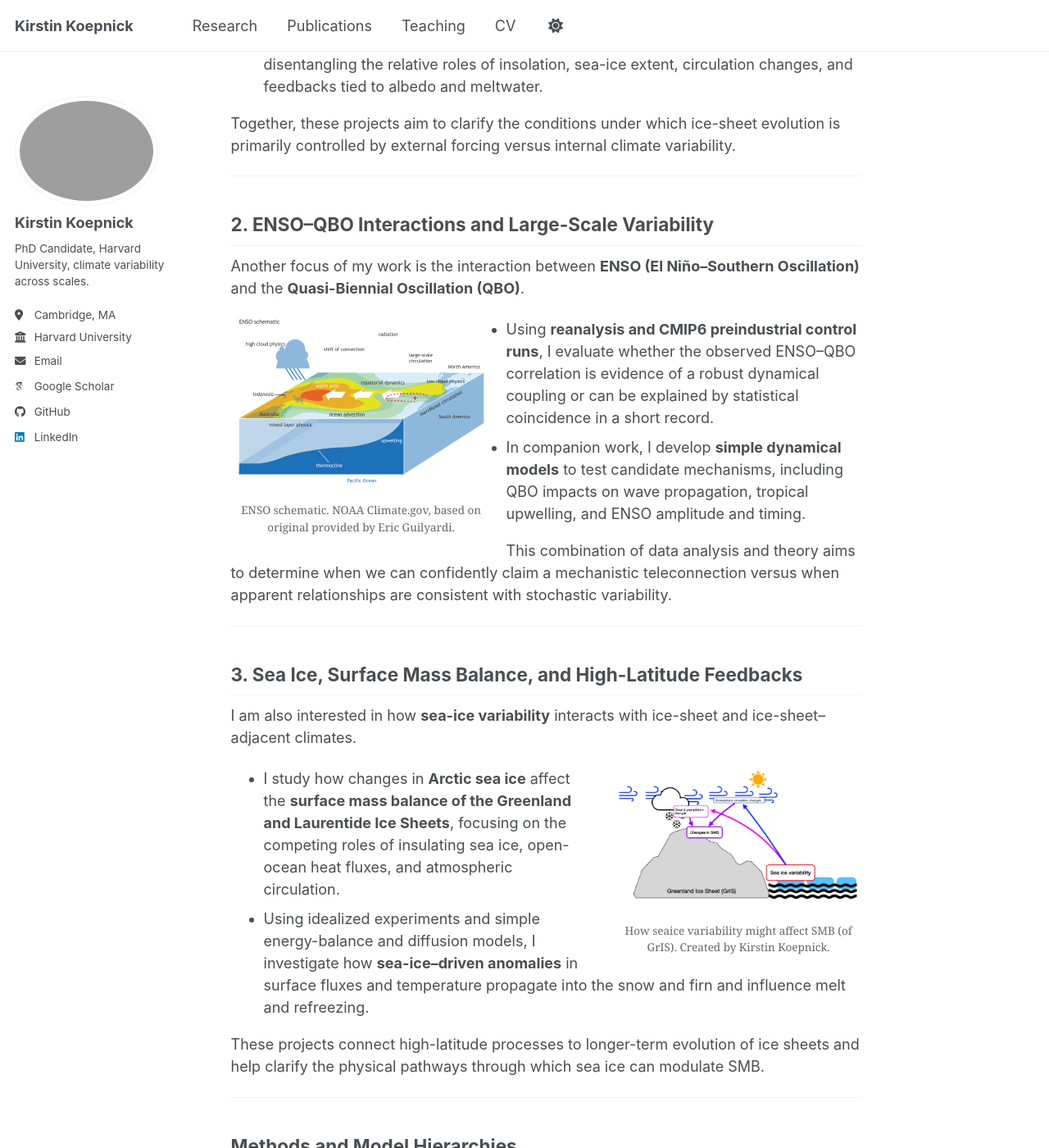
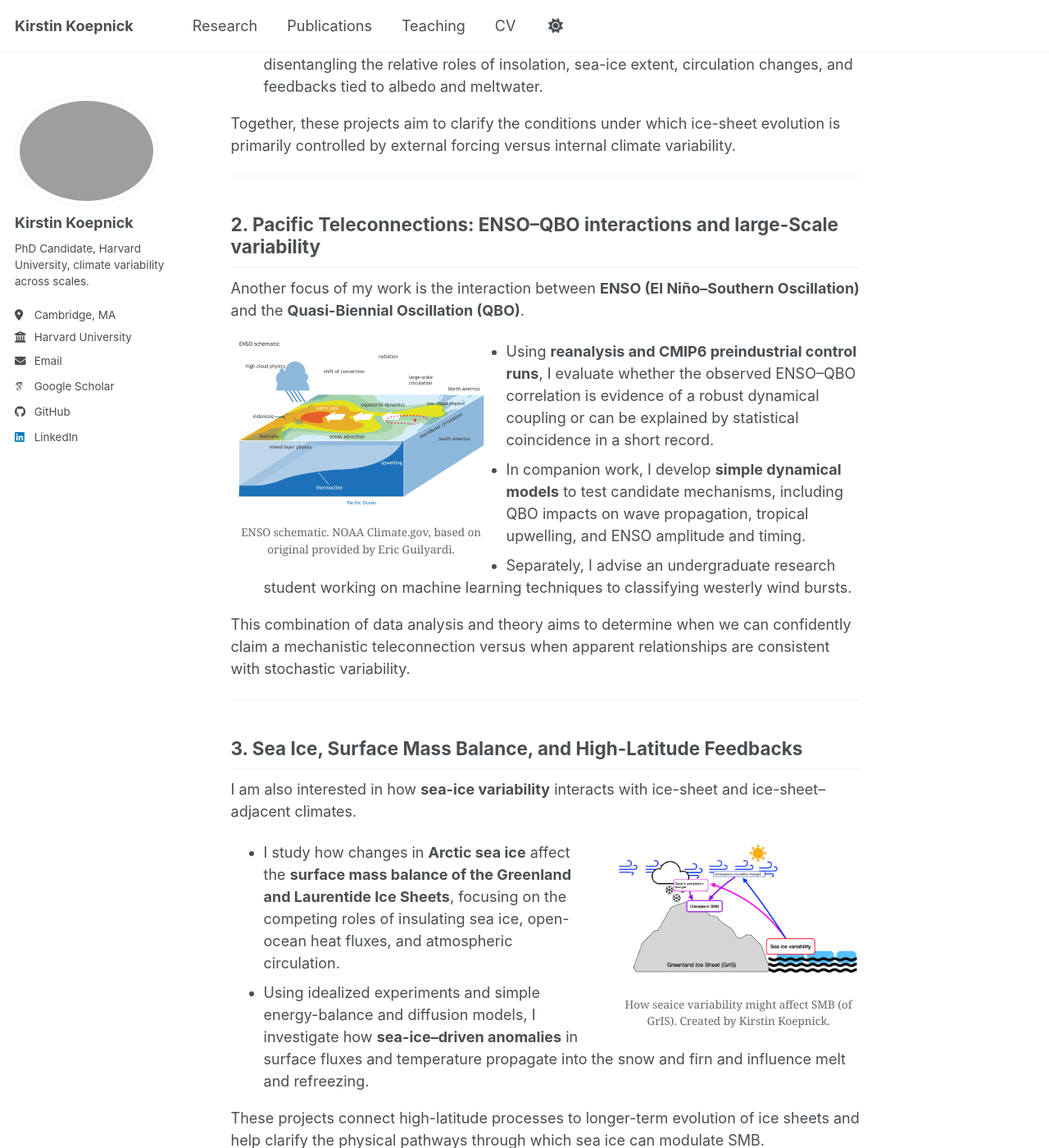
Before and after one commit to kirstinkoepnick/kirstinkoepnick.github.io, a Jekyll site: the page built from _pages/research.md, in a window 1280 px wide and 1400 px high, scrolled down 838 px. Shown: the whole window at 82% size. Built offline with Jekyll 4.4.1, drawn with Linux system fonts in a browser that asks for light colours; some web fonts are replaced; a script bundle is joined from its source files by our own code; library files that are not in the unit come from our copies; some of the changed text lies outside the part shown.

Commit message:
Update research.md

```diff
--- a/_pages/research.md
+++ b/_pages/research.md
@@ -34,7 +34,7 @@ Together, these projects aim to clarify the conditions under which ice-sheet evo
 
 ---
 
-## 2. ENSO–QBO Interactions and Large-Scale Variability
+## 2. Pacific Teleconnections: ENSO–QBO interactions and large-Scale variability
 
 Another focus of my work is the interaction between **ENSO (El Niño–Southern Oscillation)** and the **Quasi-Biennial Oscillation (QBO)**.
 
@@ -50,6 +50,7 @@ Another focus of my work is the interaction between **ENSO (El Niño–Southern
 
 - Using **reanalysis and CMIP6 preindustrial control runs**, I evaluate whether the observed ENSO–QBO correlation is evidence of a robust dynamical coupling or can be explained by statistical coincidence in a short record.
 - In companion work, I develop **simple dynamical models** to test candidate mechanisms, including QBO impacts on wave propagation, tropical upwelling, and ENSO amplitude and timing.
+- Separately, I advise an undergraduate research student working on machine learning techniques to classifying westerly wind bursts.
 
 This combination of data analysis and theory aims to determine when we can confidently claim a mechanistic teleconnection versus when apparent relationships are consistent with stochastic variability.
 
@@ -80,6 +81,7 @@ These projects connect high-latitude processes to longer-term evolution of ice s
 
 Across these projects, I use:
 
+- **Climate model simulations**: for my paleoclimate research, I run CESM2 with CAM5 physics adjusting topography and bathymetry for LGM and 12ka
 - **Climate model analysis:** CESM2, iTRACE, CMIP6 control runs
 - **Simple and intermediate-complexity models:** conceptual climate and ice-sheet models, stochastic ENSO models
 - **Numerical modeling:** diffusion and energy-balance models for subsurface temperature and SMB
```
